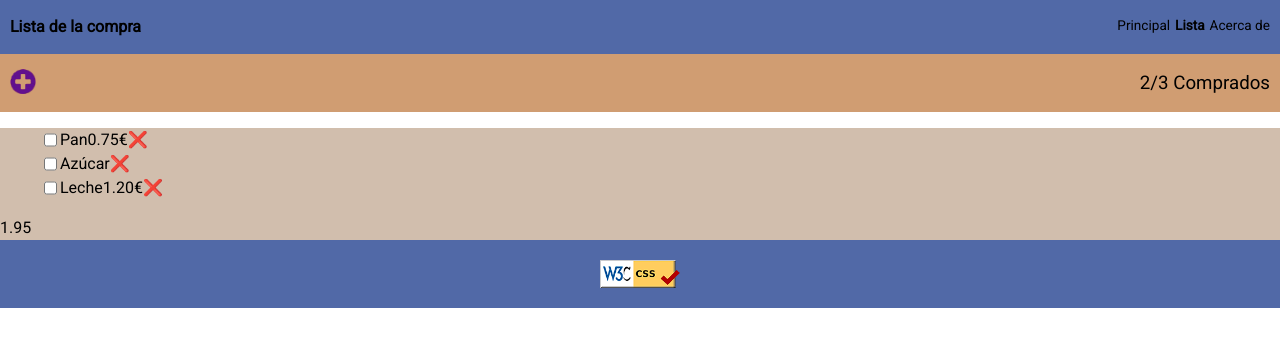
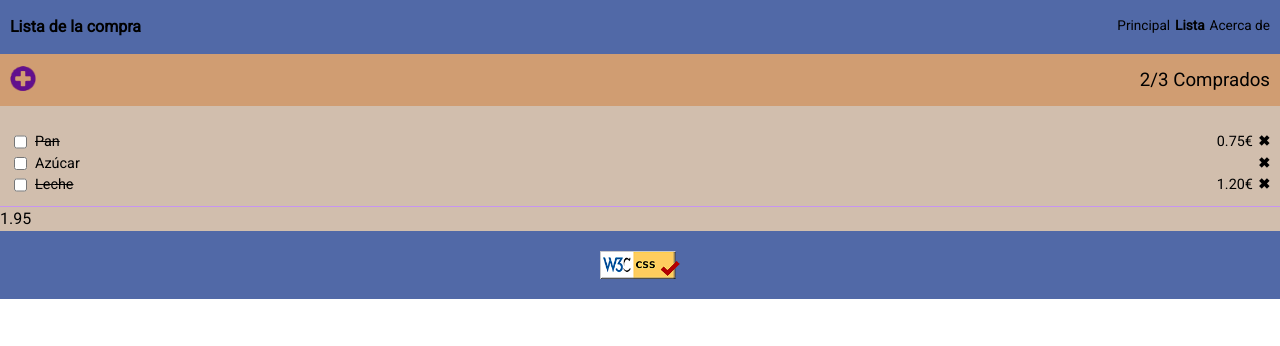
Before and after one commit to Michaeldam88/202210-W2-Michael-Damiani, a website: page index.html in a window 1280 px wide. Drawn offline with Linux system fonts and the light colour scheme.

Commit message:
Completed the main part css

```diff
--- a/Css/style.css
+++ b/Css/style.css
@@ -1,5 +1,6 @@
 body {
     font-family: "Roboto", sans-serif;
+    height: 100vh;
 }
 nav {
     background-color: #5169a7;
@@ -29,7 +30,7 @@ nav > :nth-child(3n) {
 
 section {
     background-color: #d09d72;
-    padding: 15px 10px;
+    padding: 12px 10px;
 }
 
 section > img {
@@ -45,6 +46,32 @@ main {
     background-color: #d1bead;
 }
 
+ul {
+    margin: 0;
+    border-bottom: #c695f0 1px solid;
+    padding: 25px 10px 10px 10px;
+}
+
+li {
+    font-size: 0.9rem;
+}
+
+li > :nth-child(2) {
+    padding-left: 5px;
+    text-decoration: line-through;
+    width: 100%;
+}
+
+ul :nth-child(2n) :nth-child(2) {
+    text-decoration: none;
+}
+
+li > :nth-child(4) {
+    padding-left: 5px;
+    color: black;
+    font-weight: 900;
+}
+
 footer {
     background-color: #5169a7;
     justify-content: center;
--- a/index.html
+++ b/index.html
@@ -30,16 +30,16 @@
         <main>
             <ul>
                 <li class="display-flex">
-                    <input type="checkbox" />Pan <span>0.75€</span>
-                    <p>❌</p>
+                    <input type="checkbox" /><p>Pan</p><span>0.75€</span>
+                    <p>✖</p>
                 </li>
                 <li class="display-flex">
-                    <input type="checkbox" />Azúcar <span></span>
-                    <p>❌</p>
+                    <input type="checkbox" /><p>Azúcar</p> <span></span>
+                    <p>✖</p>
                 </li>
                 <li class="display-flex">
-                    <input type="checkbox" />Leche <span>1.20€</span>
-                    <p>❌</p>
+                    <input type="checkbox" /><p>Leche</p> <span>1.20€</span>
+                    <p>✖</p>
                 </li>
             </ul>
             <p>1.95</p>
```
